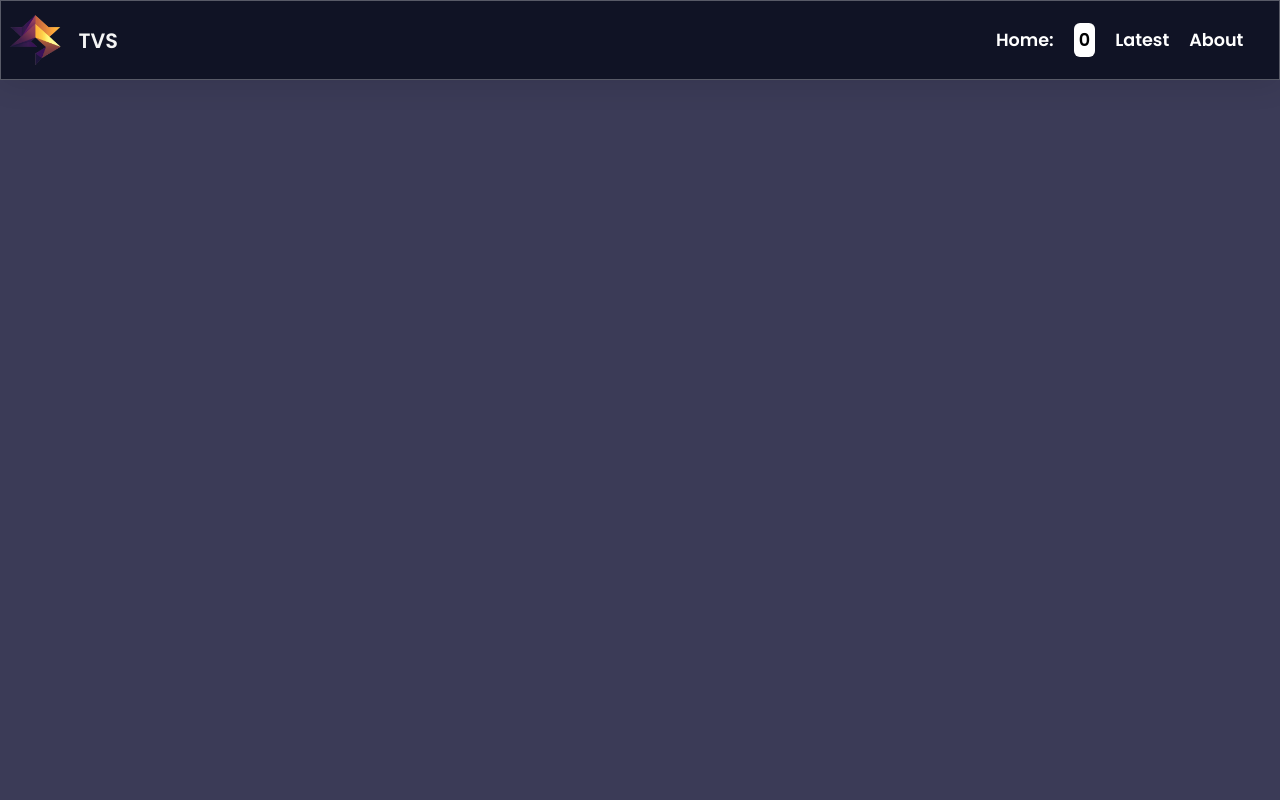
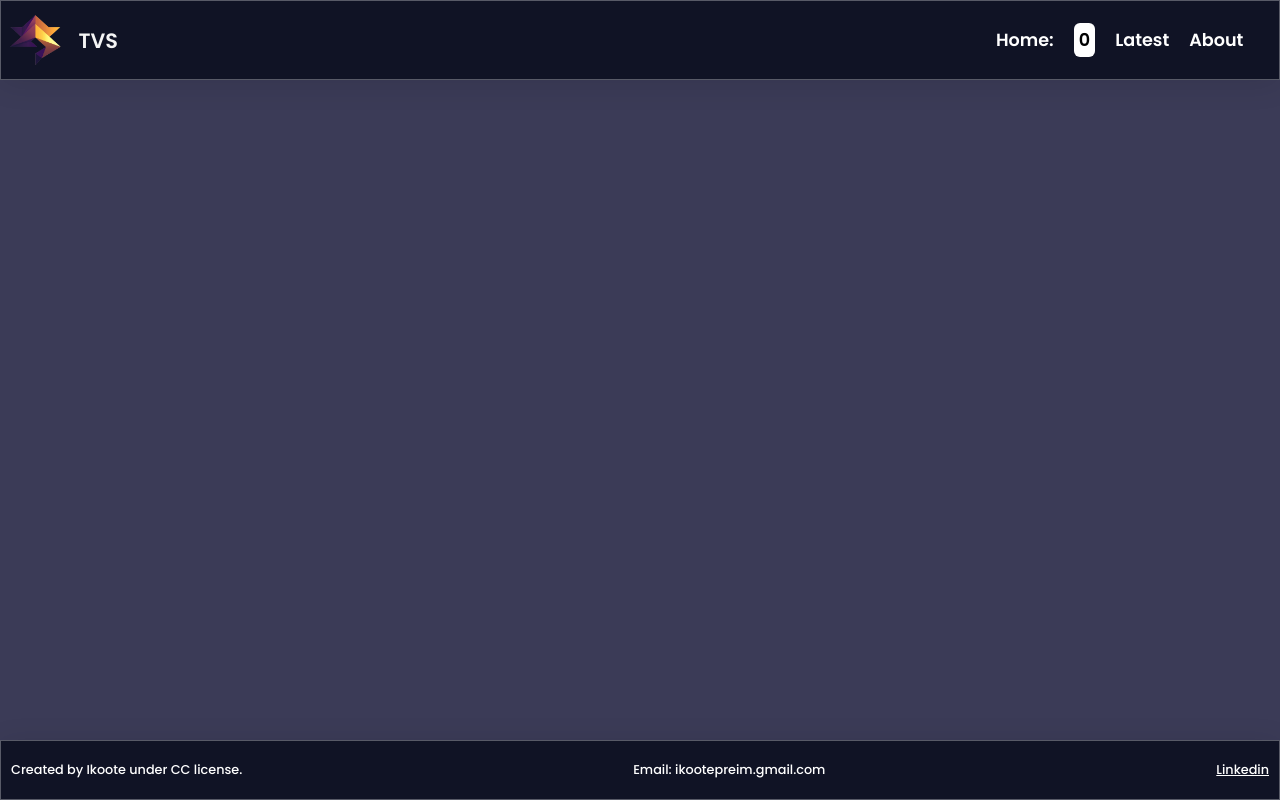
Before and after one commit to ikoote1/TV-Series, a website built with webpack: page src/index.html in a window 1280 px wide. Built offline with nearby package versions, Linux system fonts and the light colour scheme; no server answers.

Commit message:
tv-series

```diff
--- a/src/index.html
+++ b/src/index.html
@@ -27,7 +27,9 @@
     <section class="container"></section>
 
     <footer class="footer">
-      <p>Created by Caleb and Ikoote under CC license.</p>
+      <p>Created by Ikoote under CC license.</p>
+      <p>Email: ikootepreim.gmail.com</p>
+      <a href="https://www.linkedin.com/in/ikooterasuli/">Linkedin</a>
     </footer>
   </body>
 </html>
--- a/src/style.css
+++ b/src/style.css
@@ -8,9 +8,6 @@
 }
 
 body {
-  /* background-image: url(./images/background.jpg); */
-  /* z-index: 1;
-  background-attachment: fixed; */
   background-color:rgb(59, 59, 87);
 }
 
@@ -23,40 +20,18 @@ body {
   height: 100%;
   max-height: 80px;
   align-items: center;
-  /* left: 40%; */
-  /* padding: 10px 0; */
-  /* z-index: 7; */
   background: rgba(255, 255, 255, 0);
-  /* border-radius: 16px; */
   box-shadow: 0 4px 30px rgba(0, 0, 0, 0.1);
   backdrop-filter: blur(8.4px);
   -webkit-backdrop-filter: blur(8.4px);
   border: 1px solid rgba(255, 255, 255, 0.3);
-  /* transform: translate(-50%, -50%); */
   background-color: rgb(16, 19, 37);
-  /* gap: 15%; */
 }
 
-/* .name{
+.name {
   display: flex;
-  width: 35%;
-  background-color: blueviolet; */
-  /* height: 100%; */
-  /* height: 800px; */
-  /* align-items: center;
-} */
-
-.name {
-  /* width: 35%; */
-  /* background-color: purple; */
-  display: flex;
-  /* background-color: blue; */
-  /* justify-content: center; */
   align-items: center;
   justify-content:left;
-  /* gap: 5%; */
-  /* padding-top: 2%; */
-
 }
 
 .name>h1{
@@ -66,7 +41,6 @@ body {
 .logo {
   width: 50%;
   max-height: 90px;
-  /* padding-left: 1%; */
 }
 
 .movieCount {
@@ -79,13 +53,9 @@ body {
 }
 
 .menu {
-  /* width: 65%; */
-  /* background-color: purple; */
   display: flex;
-  /* justify-content: center; */
   align-items: center;
   justify-content:right;
-  /* gap: 5%; */
   padding-right: 2%;
 }
 
@@ -102,18 +72,26 @@ body {
   text-decoration-color: white;
   text-decoration-thickness: 3px;
 }
+.footer {
+  position: fixed;
+  width:100%;
+  bottom: 0px;
+  height: 100%;
+  max-height: 60px;
+  align-items: center;
+  background: rgba(255, 255, 255, 0);
+  box-shadow: 0 4px 30px rgba(0, 0, 0, 0.1);
+  backdrop-filter: blur(8.4px);
+  -webkit-backdrop-filter: blur(8.4px);
+  border: 1px solid rgba(255, 255, 255, 0.3);
+  background-color: rgb(16, 19, 37);
+  display: flex;
+  justify-content: space-between;
+}
 
-.footer {
-  position: absolute;
-  bottom: 0;
-  left: 0;
-  right: 0;
-  border: 3px solid red;
-  display: none;
-}
 
 .footer > * {
   padding: 10px;
   color: white;
-  font-size: 1.1rem;
+  font-size: 80%;
 }
```
